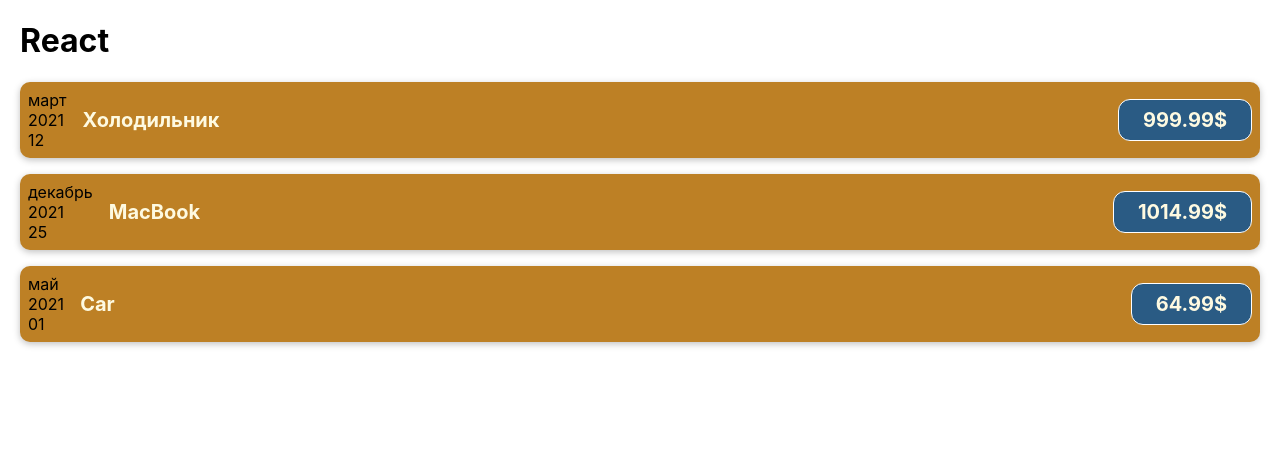
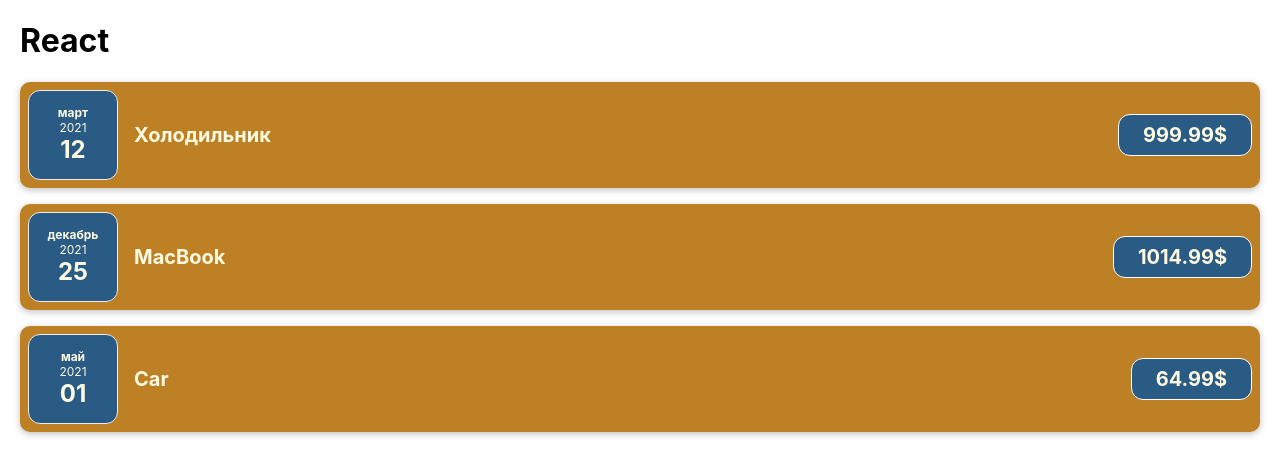
Before and after one commit to SatanD01/Planer-REACT, a JavaScript app: page / in a window 1280 px wide. Shown: the top 476 px of the page. Built offline with nearby package versions, Linux system fonts and the light colour scheme.

Commit message:
props siblings

```diff
--- /dev/null
+++ b/src/components/CostDate.css
@@ -0,0 +1,27 @@
+
+.cost-date {
+    display: flex;
+    flex-direction: column;
+    width: 5.5rem;
+    height: 5.5rem;
+    border: 1px solid #ececec;
+    background-color: #2a5b84;
+    color: #fefae1;
+    border-radius: 12px;
+    align-items: center;
+    justify-content: center;
+}
+
+.cost-date__month {
+    font-size: 0.75rem;
+    font-weight: bold;
+}
+
+.cost-date__year {
+    font-size: 0.75rem;
+}
+
+.cost-date__day {
+    font-size: 1.5rem;
+    font-weight: bold;
+}
--- /dev/null
+++ b/src/components/CostDate.js
@@ -0,0 +1,17 @@
+import './CostDate.css';
+
+function CostDate(props) {
+    const month = props.date.toLocaleString('ru-RU', {month: "long"});
+    const year = props.date.getFullYear();
+    const day = props.date.toLocaleString('ru-RU', {day: "2-digit"});
+
+    return (
+        <div className='cost-date'>
+            <div className='cost-date__month'>{month}</div>
+            <div className='cost-date__year'>{year}</div>
+            <div className='cost-date__day'>{day}</div>
+        </div>
+    );
+}
+
+export default CostDate;
--- a/src/components/CostItem.js
+++ b/src/components/CostItem.js
@@ -1,17 +1,10 @@
 import "./CostItem.css"
+import CostDate from "./CostDate";
 
 function CostItem(props) {
-    const month = props.date.toLocaleString('ru-RU', {month: "long"});
-    const year = props.date.getFullYear();
-    const day = props.date.toLocaleString('ru-RU', {day: "2-digit"});
-
     return (
         <div className='costItem'>
-            <div>
-                <div>{month}</div>
-                <div>{year}</div>
-                <div>{day}</div>
-            </div>
+            <CostDate date={props.date}/>
             <div className='costItem_description'>
                 <h2>{props.description}</h2>
                 <div className='costItem_price'>{props.amount}$</div>
```
